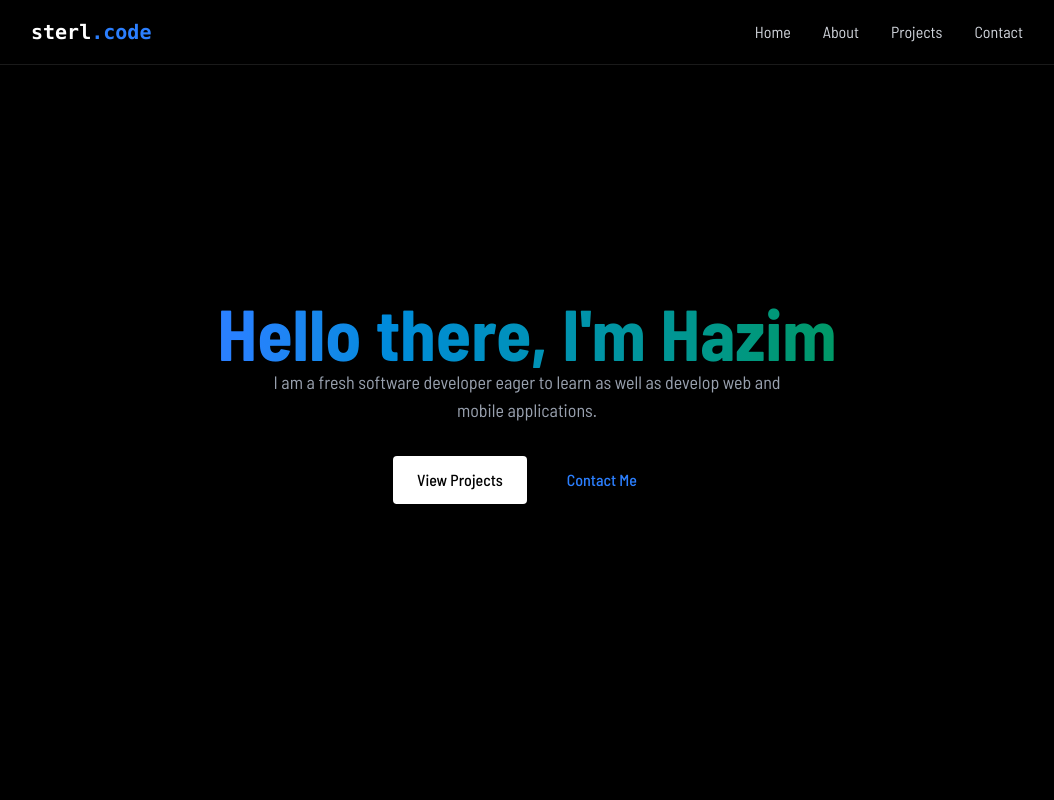
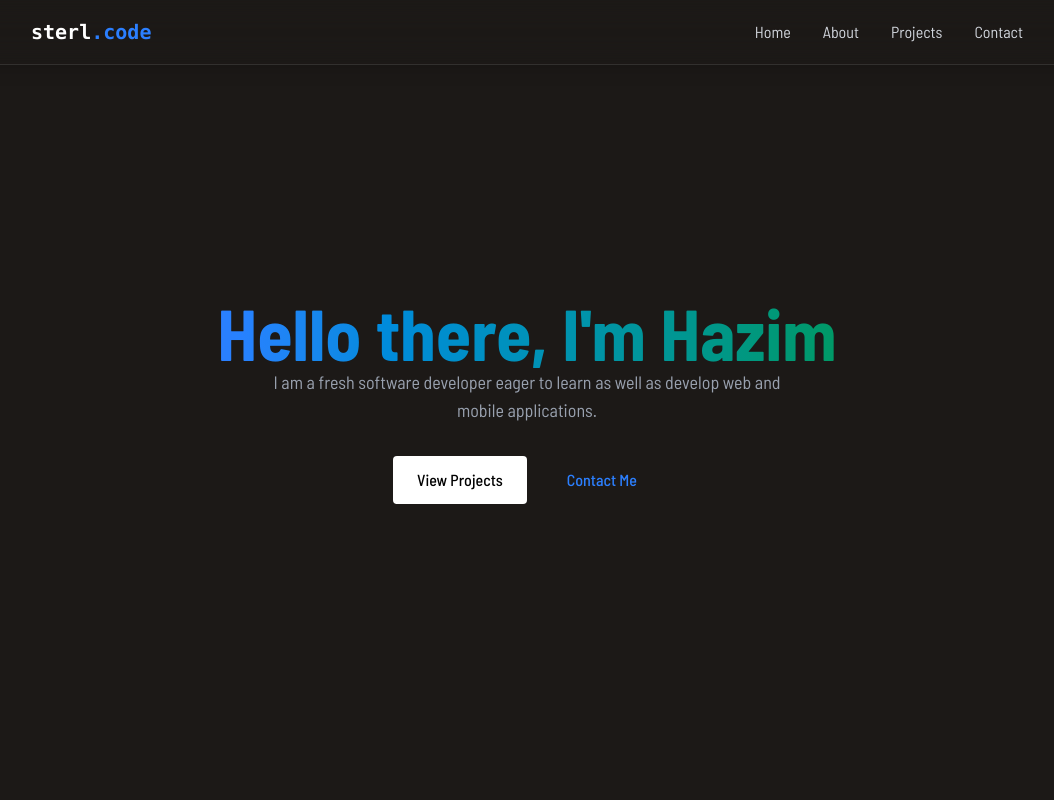
Before and after one commit to sterlker/sterl-portfolio, a React (Vite) app: page / in a window 1280 px wide. Shown: the top 800 px of the page, without its empty margins (113-1167 px from the left). Built offline with nearby package versions, Linux system fonts and the light colour scheme.

Commit message:
first commit

```diff
--- a/src/App.jsx
+++ b/src/App.jsx
@@ -19,7 +19,7 @@ function App() {
       <div
         className={`min-h-screen transition-opacity duration-700 ${
           isLoaded ? "opacity-100" : "opacity-0"
-        } bg-black text-gray-100`}
+        } bg-stone-900 text-gray-100`}
       >
         <Navbar menuOpen={menuOpen} setMenuOpen={setMenuOpen} />
         <MobileMenu menuOpen={menuOpen} setMenuOpen={setMenuOpen} />
--- a/src/index.css
+++ b/src/index.css
@@ -5,7 +5,7 @@ body {
   margin: 0;
   padding: 0;
   font-family: "Barlow Semi Condensed", sans-serif;
-  background: #3b3b3b;
+  background: #0a0a0a;
   color: #00fc2a;
 }
 
```
